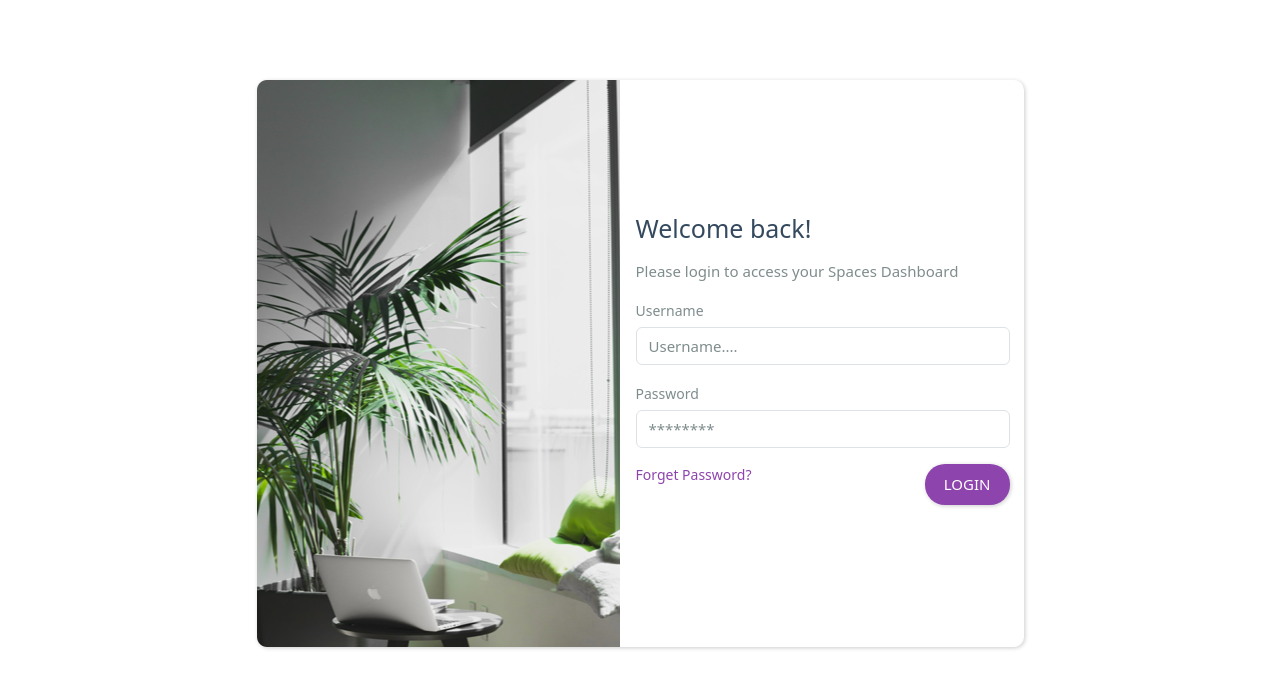
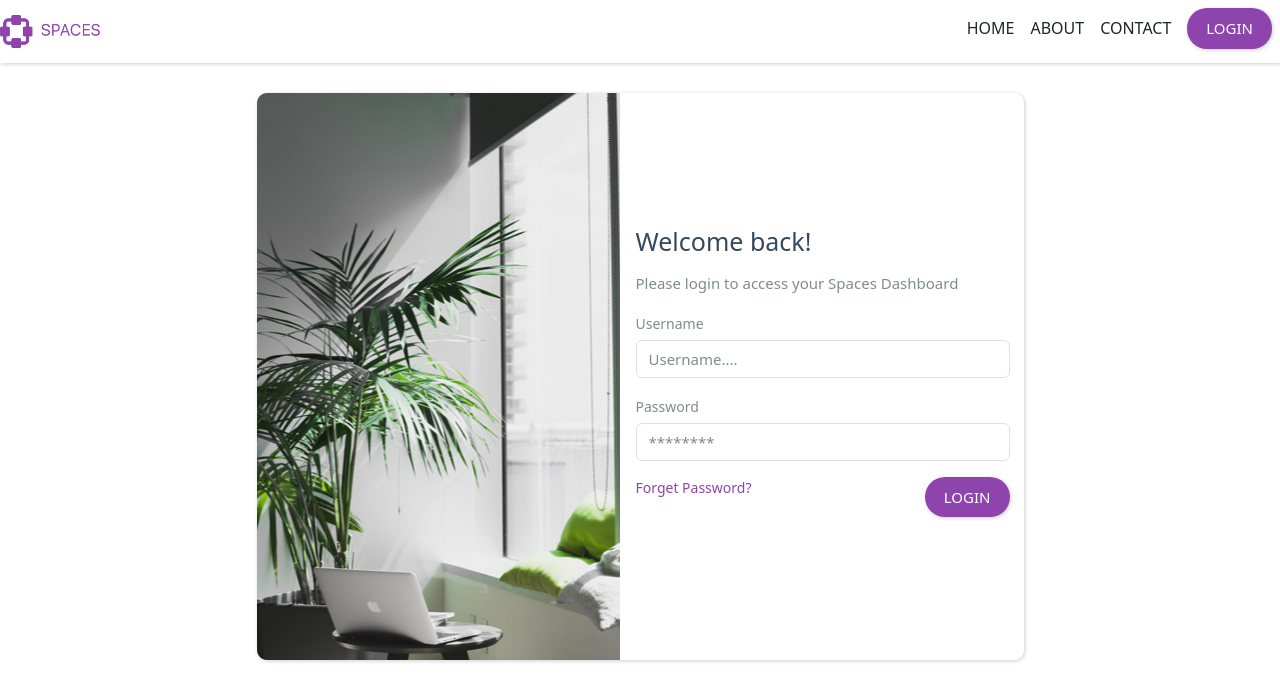
Before and after one commit to Muhabdhadi/parent-assessment, an Angular app: page /login in a window 1280 px wide. Shown: the top 700 px of the page. Built offline with nearby package versions, Linux system fonts and the light colour scheme.

Commit message:
create header component

```diff
--- a/src/app/app.component.html
+++ b/src/app/app.component.html
@@ -1 +1,3 @@
+<app-header></app-header>
+
 <router-outlet></router-outlet>
--- a/src/app/app.module.ts
+++ b/src/app/app.module.ts
@@ -3,11 +3,12 @@ import { BrowserModule } from '@angular/platform-browser';
 
 import { AppRoutingModule } from './app-routing.module';
 import { AppComponent } from './app.component';
-import { LoginComponent } from './login/login/login.component';
+import { HeaderComponent } from './shared/header/header.component';
 
 @NgModule({
   declarations: [
-    AppComponent
+    AppComponent,
+    HeaderComponent
   ],
   imports: [
     BrowserModule,
--- a/src/app/login/login/login.component.scss
+++ b/src/app/login/login/login.component.scss
@@ -4,7 +4,7 @@
         display: flex;
         flex-direction: row;
         width: 767px;
-        margin: 80px auto auto auto;
+        margin: auto;
         background: #FFFFFF;
         box-shadow: 1px 1px 4px 0 rgba(0,0,0,0.2);
         border-radius: 10px;
--- /dev/null
+++ b/src/app/shared/header/header.component.html
@@ -0,0 +1,16 @@
+<nav class="navbar">
+    <div>
+        <img class="navbar-logo" src="assets/images/header/Logo@3x.png" alt="logo">
+    </div>
+
+    <div>
+        <ul class="navbar-list">
+            <li>HOME</li>
+            <li>ABOUT</li>
+            <li>CONTACT</li>
+            <li>
+                <button class="login-btn">LOGIN</button>
+            </li>
+        </ul>
+    </div>
+</nav>
--- /dev/null
+++ b/src/app/shared/header/header.component.scss
@@ -0,0 +1,35 @@
+.navbar {
+    background: #FFFFFF;
+    box-shadow: 1px 1px 4px 0 rgba(0,0,0,0.2);
+    display: flex;
+    flex-direction: row;
+    justify-content: space-between;
+    margin-bottom: 30px;
+
+    &-logo {
+        width: 100px;
+    }
+
+    &-list {
+        display: flex;
+        flex-direction: row;
+        list-style-type: none;
+        align-items: center;
+        padding-left: 2rem;
+        margin-bottom: 6px;
+        li {
+            margin: 0 8px 0 8px;
+            text-align: center;
+        }
+    }
+}
+
+.login-btn {
+    background: #8E44AD;
+    border: none;
+    color: #FFFFFF;
+    font-size: 15px;
+    box-shadow: 1px 1px 4px 0 rgba(0,0,0,0.2);
+    padding: 9px 19px;
+    border-radius: 20px;
+}
```
Also changed, not shown: src/app/shared/header/header.component.ts (added, +10 -0 lines), src/assets/images/header/Logo@3x.png (added), 1 other file (tests, documents, lock files or other folders).
